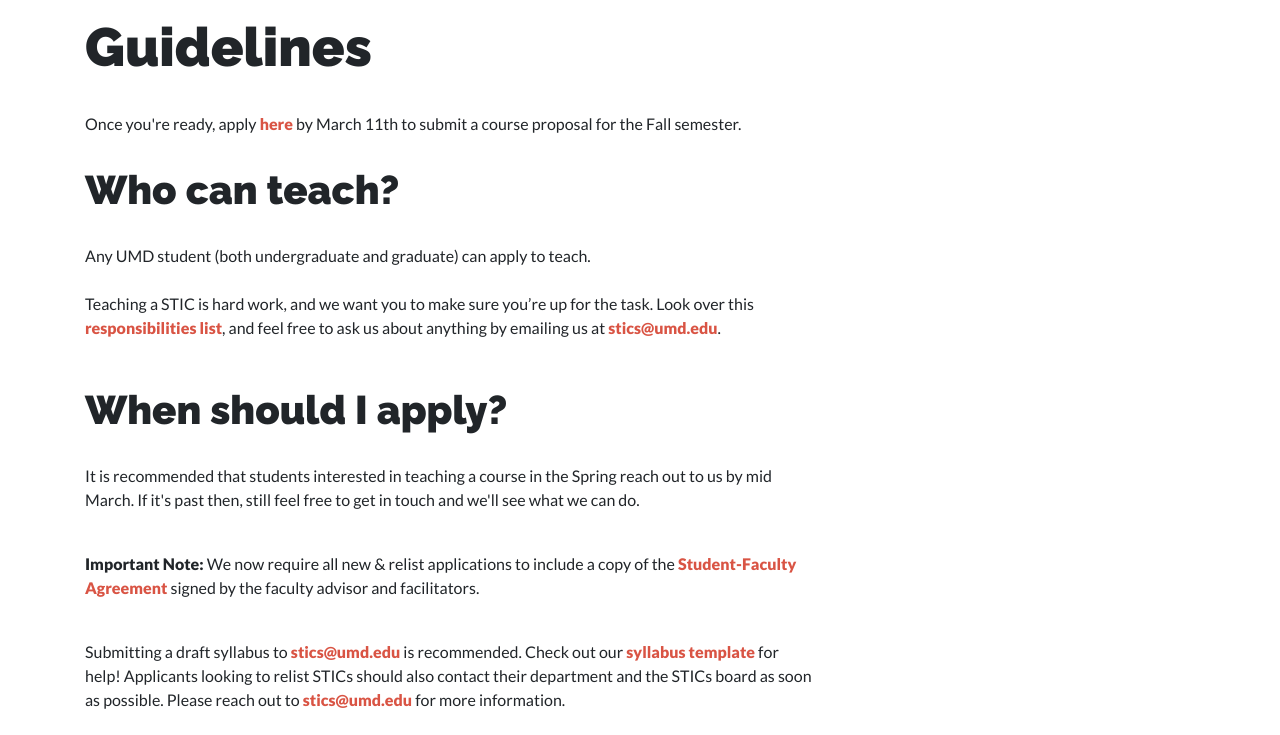
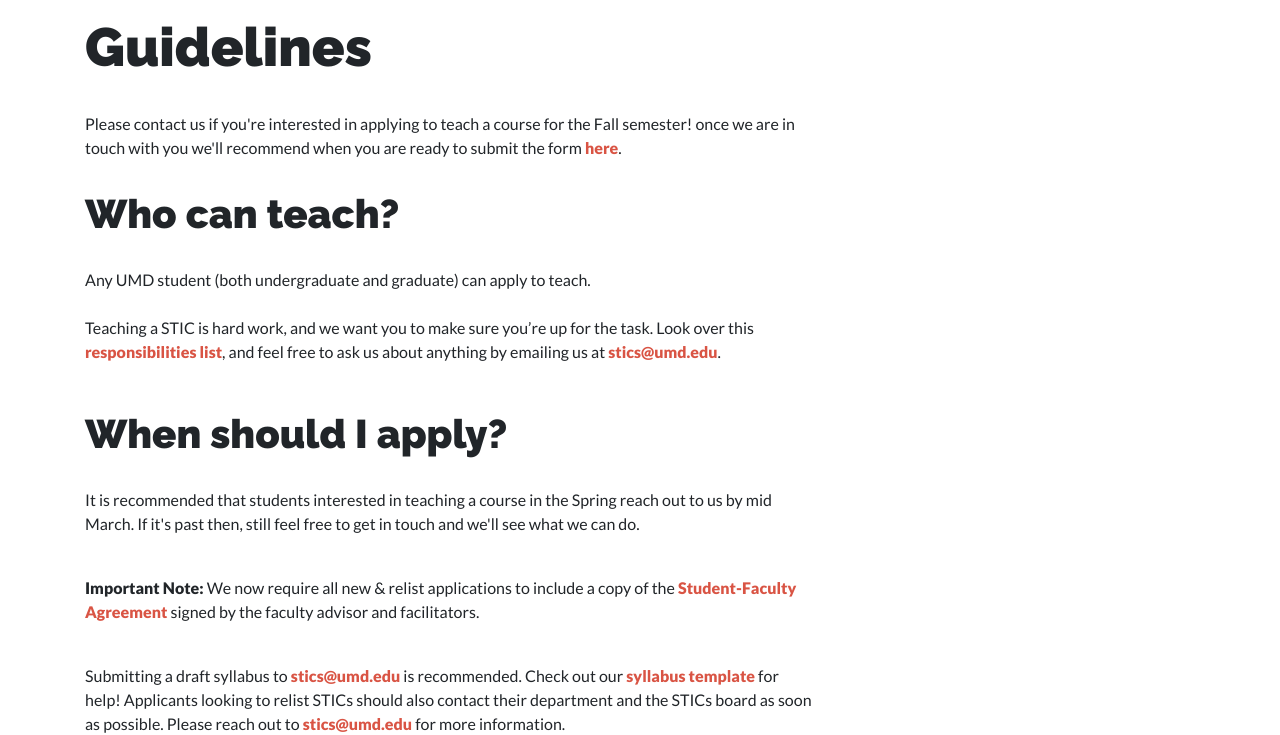
Before and after one commit to UMD-CS-STICs/UMD-CS-STICs.github.io, a website: page apply.html in a window 1280 px wide. Shown: the part 73-808 px from the top of the page. Drawn offline with nearby package versions, Linux system fonts and the light colour scheme.

Commit message:
Updates application deadline message

```diff
--- a/apply.html
+++ b/apply.html
@@ -74,7 +74,7 @@
           <div class="col-md-8">
             <h1>Guidelines </h1>
 	    <br>
-	    Once you're ready, apply <a href="https://forms.gle/LAiJPzEXPC8ffhnXA"> here</a> by March 11th to submit a course proposal for the Fall semester.
+	    Please contact us if you're interested in applying to teach a course for the Fall semester! once we are in touch with you we'll recommend when you are ready to submit the form <a href="https://forms.gle/LAiJPzEXPC8ffhnXA"> here</a>.
 	    <br>
 	    <br>
             <h2>Who can teach?</h2>
```
